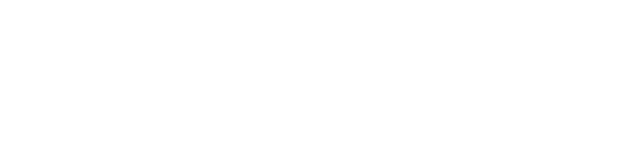
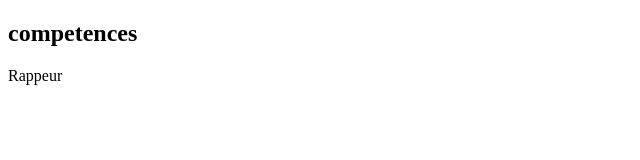
Before and after one commit to AWASSI667/git-mon-cv, a plain HTML site: page index.html in a window 1280 px wide. Shown: the whole page, without its empty margins (0-640 px from the left). Drawn offline with Linux system fonts and the light colour scheme.

Commit message:
mise en place de la section competences

```diff
--- a/index.html
+++ b/index.html
@@ -7,6 +7,7 @@
     <link rel="stylesheet" href="style.css">
 </head>
 <body>
-
+    <h2>competences</h2>
+    <p>Rappeur</p>
 </body>
 </html>
```
